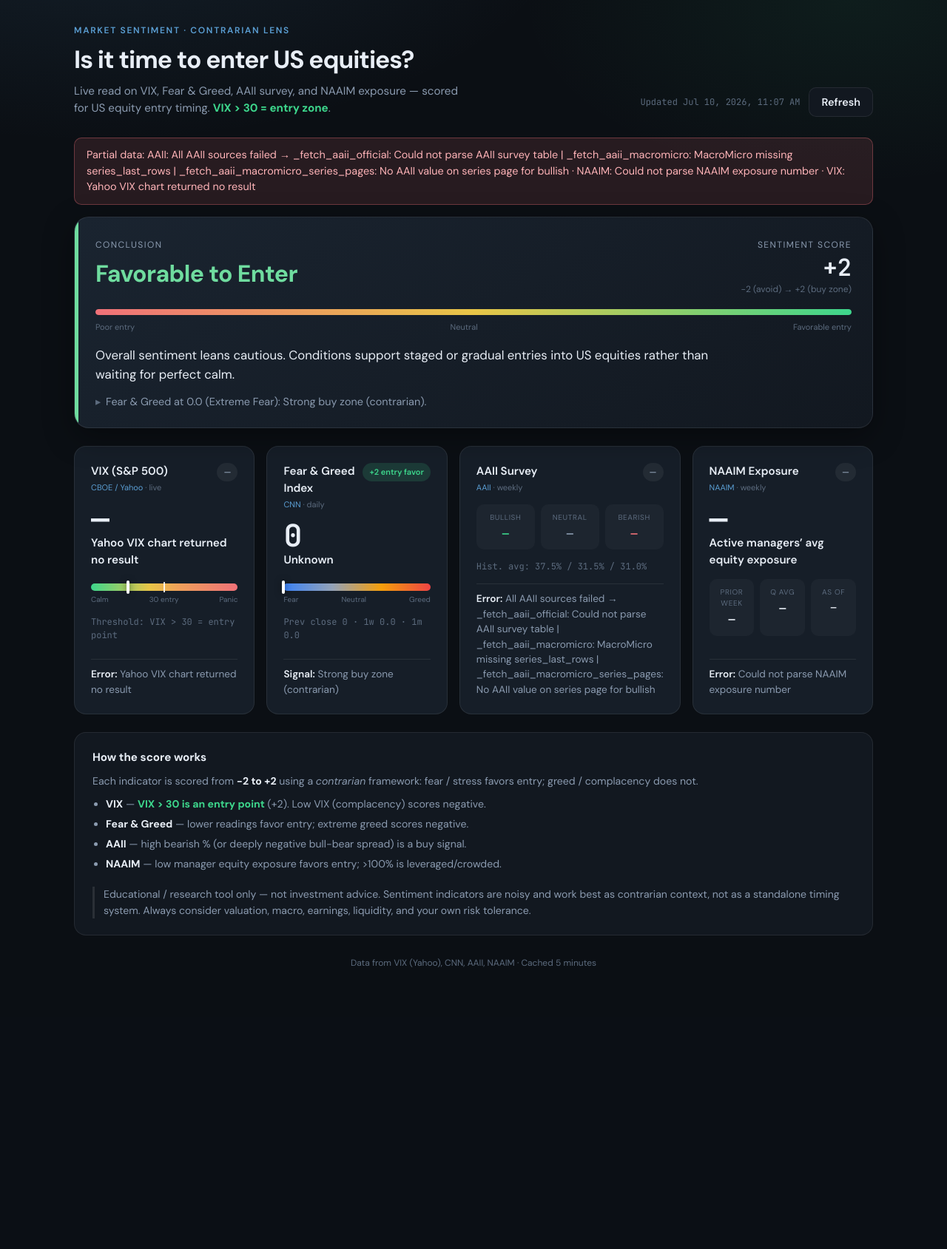
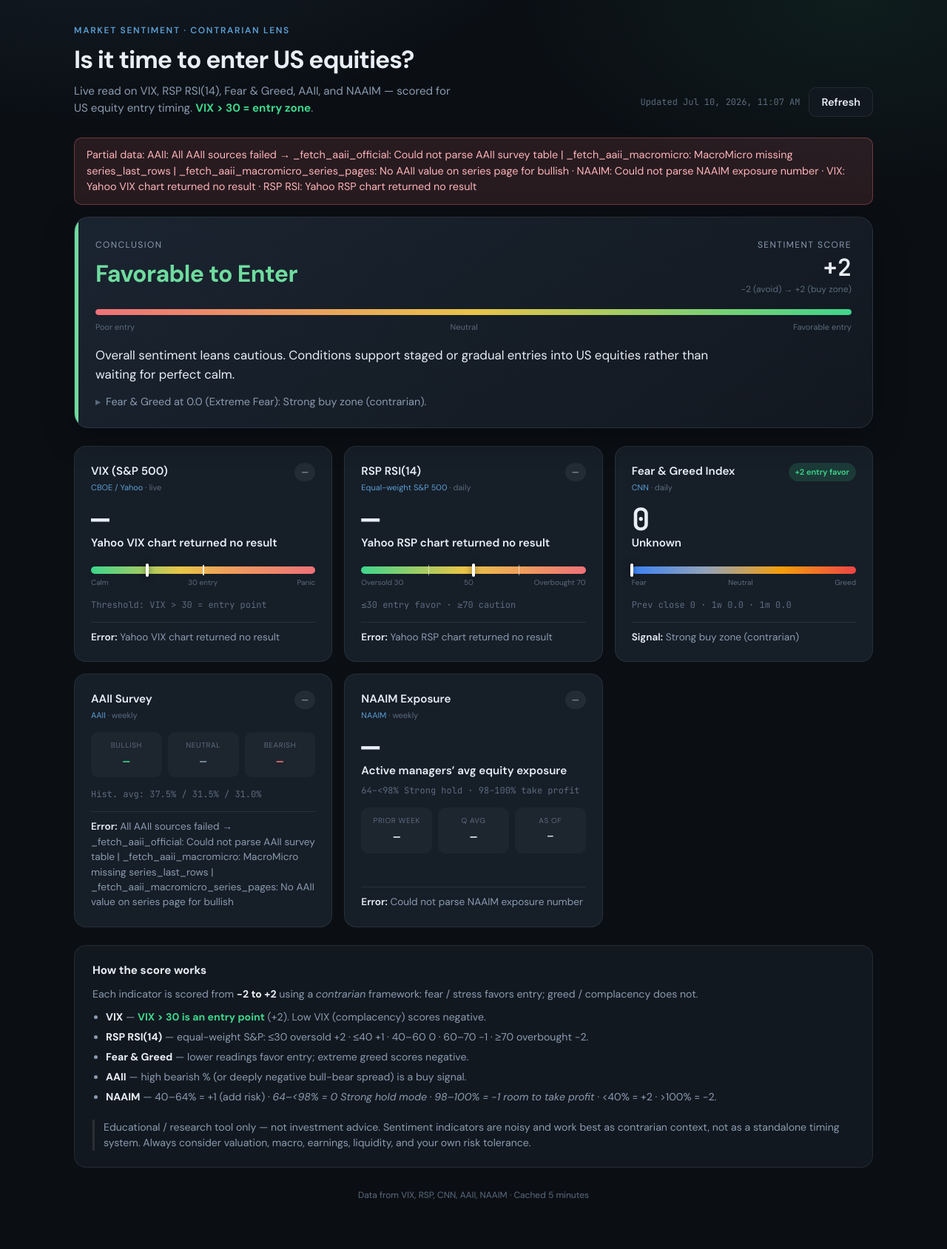
Before and after one commit to Adenfok/market-sentiment-app, a Flask app: page / in a window 1280 px wide. Shown: the whole page at 74% size. Before the commit the page ends 1308 px from the top, so only its background shows below. Run offline with Flask 3, Linux system fonts and the light colour scheme.

Commit message:
Add RSP RSI(14) and refine NAAIM scoring bands.
Include equal-weight S&P RSI in the scorecard, document NAAIM hold/take-profit meanings, and keep VIX entry rule.

```diff
--- a/app.py
+++ b/app.py
@@ -362,6 +362,89 @@
     }
 
 
+def compute_rsi(closes: list[float], period: int = 14) -> float | None:
+    """Wilder RSI from a list of closing prices (oldest → newest)."""
+    if len(closes) < period + 1:
+        return None
+    gains: list[float] = []
+    losses: list[float] = []
+    for i in range(1, len(closes)):
+        ch = closes[i] - closes[i - 1]
+        gains.append(max(ch, 0.0))
+        losses.append(max(-ch, 0.0))
+
+    avg_gain = sum(gains[:period]) / period
+    avg_loss = sum(losses[:period]) / period
+    for i in range(period, len(gains)):
+        avg_gain = (avg_gain * (period - 1) + gains[i]) / period
+        avg_loss = (avg_loss * (period - 1) + losses[i]) / period
+
+    if avg_loss == 0:
+        return 100.0
+    rs = avg_gain / avg_loss
+    return 100.0 - (100.0 / (1.0 + rs))
+
+
+def fetch_rsp_rsi(session: requests.Session, period: int = 14) -> dict[str, Any]:
+    """
+    RSP (Invesco S&P 500 Equal Weight ETF) daily RSI(14) via Yahoo Finance.
+    Equal-weight S&P is a broader market-breadth-style pulse than cap-weighted SPY.
+    """
+    url = "https://query1.finance.yahoo.com/v8/finance/chart/RSP?interval=1d&range=6mo"
+    r = session.get(url, timeout=20)
+    r.raise_for_status()
+    payload = r.json()
+    result = (payload.get("chart") or {}).get("result") or []
+    if not result:
+        raise ValueError("Yahoo RSP chart returned no result")
+
+    meta = result[0].get("meta") or {}
+    timestamps = result[0].get("timestamp") or []
+    closes_raw = (
+        ((result[0].get("indicators") or {}).get("quote") or [{}])[0].get("close") or []
+    )
+    pairs = [
+        (ts, float(cl))
+        for ts, cl in zip(timestamps, closes_raw)
+        if cl is not None
+    ]
+    if len(pairs) < period + 2:
+        raise ValueError(f"Need at least {period + 2} RSP closes for RSI")
+
+    closes = [c for _, c in pairs]
+    rsi = compute_rsi(closes, period=period)
+    if rsi is None:
+        raise ValueError("Could not compute RSP RSI")
+
+    # Prior RSI snapshots: drop last 5 and last 21 closes and recompute
+    rsi_1w = compute_rsi(closes[:-5], period=period) if len(closes) > period + 6 else None
+    rsi_1m = compute_rsi(closes[:-21], period=period) if len(closes) > period + 22 else None
+
+    price = float(meta.get("regularMarketPrice") or closes[-1])
+    prev_close = meta.get("chartPreviousClose") or meta.get("previousClose")
+    last_ts = pairs[-1][0]
+    as_of = datetime.fromtimestamp(last_ts, tz=timezone.utc).strftime("%Y-%m-%d")
+
+    return {
+        "source": "RSP RSI(14)",
+        "source_url": "https://finance.yahoo.com/quote/RSP/",
+        "symbol": "RSP",
+        "name": "Invesco S&P 500 Equal Weight ETF",
+        "period": period,
+        "value": round(float(rsi), 1),
+        "price": round(price, 2),
+        "previous_close": round(float(prev_close), 2) if prev_close is not None else None,
+        "previous_1_week": round(float(rsi_1w), 1) if rsi_1w is not None else None,
+        "previous_1_month": round(float(rsi_1m), 1) if rsi_1m is not None else None,
+        "as_of": as_of,
+        "oversold": float(rsi) <= 30,
+        "overbought": float(rsi) >= 70,
+        "scale": "RSI(14): ≤30 oversold (entry favor) · ≥70 overbought (caution)",
+        "ok": True,
+        "error": None,
+    }
+
+
 def fetch_naaim(session: requests.Session) -> dict[str, Any]:
     """NAAIM Exposure Index from official NAAIM page."""
     url = "https://naaim.org/programs/naaim-exposure-index/"
@@ -452,17 +535,48 @@
 
 
 def score_naaim(value: float) -> dict[str, Any]:
-    """High manager equity exposure = crowded longs = weaker contrarian entry."""
+    """
+    NAAIM average equity exposure (contrarian).
+
+    User bands:
+      40–64%  → +1
+      64–98%  →  0  (Strong hold mode)
+      98–100% → -1  (Room to take profit)
+    Extremes:
+      < 40%   → +2
+      > 100%  → -2
+    Boundaries: [40,64) +1 · [64,98) 0 · [98,100] -1
+    """
     if value < 40:
-        pts, label, signal = 2, "Very low exposure", "Managers defensive — buy opportunity"
-    elif value < 60:
-        pts, label, signal = 1, "Below-average exposure", "Room for managers to add risk"
-    elif value < 80:
-        pts, label, signal = 0, "Moderate exposure", "Neither extreme"
+        pts, label, signal = (
+            2,
+            "Very low exposure",
+            "Managers defensive — buy opportunity",
+        )
+    elif value < 64:
+        pts, label, signal = (
+            1,
+            "Below-average exposure (40–64%)",
+            "Room for managers to add risk — constructive for entries",
+        )
+    elif value < 98:
+        pts, label, signal = (
+            0,
+            "Strong hold mode (64–98%)",
+            "Strong hold mode — managers committed long; stay invested, no extreme signal",
+        )
     elif value <= 100:
-        pts, label, signal = -1, "High exposure", "Managers mostly fully invested"
+        pts, label, signal = (
+            -1,
+            "Near fully invested (98–100%)",
+            "Room to take profit — managers almost fully invested; consider trimming",
+        )
     else:
-        pts, label, signal = -2, "Leveraged / extreme long", "Crowded — elevated risk"
+        pts, label, signal = (
+            -2,
+            "Leveraged / extreme long (>100%)",
+            "Crowded leveraged long — elevated risk; prioritize taking profit / risk cut",
+        )
     return {"points": pts, "label": label, "signal": signal}
 
 
@@ -500,17 +614,64 @@
     }
 
 
+def score_rsp_rsi(value: float) -> dict[str, Any]:
+    """
+    RSP RSI(14) — equal-weight S&P momentum / mean-reversion gauge.
+
+    Oversold (low RSI) favors entry; overbought (high RSI) favors caution.
+    """
+    if value <= 30:
+        pts, label, signal = (
+            2,
+            "Oversold",
+            "RSP RSI ≤ 30 — oversold equal-weight S&P; strong mean-reversion entry favor",
+        )
+    elif value <= 40:
+        pts, label, signal = (
+            1,
+            "Soft oversold",
+            "RSP RSI in soft oversold zone — constructive for staged entries",
+        )
+    elif value < 60:
+        pts, label, signal = (
+            0,
+            "Neutral momentum",
+            "RSP RSI mid-range — no strong overbought/oversold edge",
+        )
+    elif value < 70:
+        pts, label, signal = (
+            -1,
+            "Elevated momentum",
+            "RSP RSI elevated — momentum strong but not extreme; watch for stretch",
+        )
+    else:
+        pts, label, signal = (
+            -2,
+            "Overbought",
+            "RSP RSI ≥ 70 — overbought equal-weight S&P; weaker entry / consider patience",
+        )
+    return {
+        "points": pts,
+        "label": label,
+        "signal": signal,
+        "oversold": value <= 30,
+        "overbought": value >= 70,
+    }
+
+
 def build_conclusion(
     fg: dict[str, Any],
     aaii: dict[str, Any],
     naaim: dict[str, Any],
     vix: dict[str, Any],
+    rsp_rsi: dict[str, Any],
 ) -> dict[str, Any]:
     scores = {
         "fear_greed": score_fear_greed(fg["value"]) if fg.get("ok") else None,
         "aaii": score_aaii(aaii["bullish"], aaii["bearish"]) if aaii.get("ok") else None,
         "naaim": score_naaim(naaim["value"]) if naaim.get("ok") else None,
         "vix": score_vix(vix["value"]) if vix.get("ok") else None,
+        "rsp_rsi": score_rsp_rsi(rsp_rsi["value"]) if rsp_rsi.get("ok") else None,
     }
 
     available = [s for s in scores.values() if s is not None]
@@ -531,7 +692,8 @@
     max_pts = 2 * len(available)
     vix_entry = bool(vix.get("ok") and vix.get("value", 0) > 30)
 
-    if total >= 5:
+    # 5 gauges max ±10; keep Strong Buy as a clear multi-signal threshold
+    if total >= 6:
         verdict, vclass = "Strong Buy Zone", "strong-buy"
         summary = (
             "Sentiment is broadly pessimistic or under-invested. Historically this is a "
@@ -578,6 +740,11 @@
         details.append(
             f"VIX at {vix['value']} — {zone}: {scores['vix']['signal']}."
         )
+    if scores["rsp_rsi"]:
+        details.append(
+            f"RSP RSI(14) at {rsp_rsi['value']} ({scores['rsp_rsi']['label']}): "
+            f"{scores['rsp_rsi']['signal']}."
+        )
     if scores["fear_greed"]:
         details.append(
             f"Fear & Greed at {fg['value']} ({scores['fear_greed']['label']}): "
@@ -593,6 +760,19 @@
             f"NAAIM exposure {naaim['value']}%: {scores['naaim']['signal']}."
         )
 
+    def _score_payload(v: dict[str, Any] | None) -> dict[str, Any] | None:
+        if not v:
+            return None
+        out = {
+            "points": v["points"],
+            "label": v["label"],
+            "signal": v["signal"],
+        }
+        for key in ("entry_zone", "oversold", "overbought"):
+            if key in v:
+                out[key] = v[key]
+        return out
+
     return {
         "total_points": total,
         "max_points": max_pts,
@@ -603,19 +783,7 @@
         "details": details,
         "disclaimer": DISCLAIMER,
         "vix_entry_zone": vix_entry,
-        "scores": {
-            k: (
-                {
-                    "points": v["points"],
-                    "label": v["label"],
-                    "signal": v["signal"],
-                    **({"entry_zone": v["entry_zone"]} if "entry_zone" in v else {}),
-                }
-                if v
-                else None
-            )
-            for k, v in scores.items()
-        },
+        "scores": {k: _score_payload(v) for k, v in scores.items()},
     }
 
 
@@ -658,13 +826,20 @@
         vix = {"ok": False, "error": str(exc), "source": "CBOE VIX (S&P 500)"}
         errors.append(f"VIX: {exc}")
 
-    conclusion = build_conclusion(fg, aaii, naaim, vix)
+    try:
+        rsp_rsi = fetch_rsp_rsi(session)
+    except Exception as exc:  # noqa: BLE001
+        rsp_rsi = {"ok": False, "error": str(exc), "source": "RSP RSI(14)"}
+        errors.append(f"RSP RSI: {exc}")
+
+    conclusion = build_conclusion(fg, aaii, naaim, vix, rsp_rsi)
     payload = {
         "fetched_at": datetime.now(timezone.utc).isoformat(),
         "fear_greed": fg,
         "aaii": aaii,
         "naaim": naaim,
         "vix": vix,
+        "rsp_rsi": rsp_rsi,
         "conclusion": conclusion,
         "errors": errors,
     }
--- a/templates/index.html
+++ b/templates/index.html
@@ -247,7 +247,55 @@
     }
 
     @media (min-width: 1100px) {
-      .grid { grid-template-columns: repeat(4, 1fr); }
+      .grid { grid-template-columns: repeat(3, 1fr); }
+    }
+
+    .card.rsi-oversold {
+      border-color: rgba(61, 214, 140, 0.45);
+      box-shadow: 0 0 0 1px rgba(61, 214, 140, 0.15), var(--shadow);
+    }
+
+    .card.rsi-overbought {
+      border-color: rgba(240, 113, 120, 0.4);
+      box-shadow: 0 0 0 1px rgba(240, 113, 120, 0.12), var(--shadow);
+    }
+
+    .rsi-bar {
+      height: 10px;
+      border-radius: 99px;
+      background: linear-gradient(90deg, #3dd68c 0%, #e8c547 45%, #f0a05a 70%, #f07178 100%);
+      position: relative;
+      margin: 6px 0 4px;
+    }
+
+    .rsi-needle {
+      position: absolute;
+      top: -4px;
+      width: 4px;
+      height: 18px;
+      background: #fff;
+      border-radius: 2px;
+      box-shadow: 0 0 8px rgba(0,0,0,0.5);
+      transform: translateX(-50%);
+      transition: left 0.5s ease;
+    }
+
+    .rsi-mark {
+      position: absolute;
+      top: -2px;
+      bottom: -2px;
+      width: 1px;
+      background: rgba(255,255,255,0.55);
+    }
+
+    .rsi-mark.os { left: 30%; }
+    .rsi-mark.ob { left: 70%; }
+
+    .rsi-scale {
+      display: flex;
+      justify-content: space-between;
+      font-size: 10px;
+      color: var(--dim);
     }
 
     @media (max-width: 700px) {
@@ -536,7 +584,7 @@
         <div class="eyebrow">Market Sentiment · Contrarian Lens</div>
         <h1>Is it time to enter US equities?</h1>
         <p class="subtitle">
-          Live read on VIX, Fear &amp; Greed, AAII survey, and NAAIM exposure —
+          Live read on VIX, RSP RSI(14), Fear &amp; Greed, AAII, and NAAIM —
           scored for US equity entry timing. <strong style="color:var(--green)">VIX &gt; 30 = entry zone</strong>.
         </p>
       </div>
@@ -594,6 +642,32 @@
         <div class="deltas" id="vixDeltas">Threshold: VIX &gt; 30 = entry point</div>
         <div class="entry-flag" id="vixEntryFlag">Entry zone active</div>
         <div class="signal" id="vixSignal"><strong>Signal:</strong> —</div>
+      </article>
+
+      <!-- RSP RSI(14) -->
+      <article class="card" id="cardRsp">
+        <div class="card-head">
+          <div>
+            <h2>RSP RSI(14)</h2>
+            <div class="src"><a href="https://finance.yahoo.com/quote/RSP/" target="_blank" rel="noopener">Equal-weight S&amp;P 500</a> · daily</div>
+          </div>
+          <span class="badge" id="rspBadge">—</span>
+        </div>
+        <div>
+          <div class="big-value skeleton" id="rspValue">—</div>
+          <div class="rating" id="rspRating">14-day RSI</div>
+        </div>
+        <div>
+          <div class="rsi-bar">
+            <div class="rsi-mark os" title="Oversold 30"></div>
+            <div class="rsi-mark ob" title="Overbought 70"></div>
+            <div class="rsi-needle" id="rspNeedle" style="left:50%"></div>
+          </div>
+          <div class="rsi-scale"><span>Oversold 30</span><span>50</span><span>Overbought 70</span></div>
+        </div>
+        <div class="deltas" id="rspDeltas">≤30 entry favor · ≥70 caution</div>
+        <div class="entry-flag" id="rspOversoldFlag">Oversold — entry favor</div>
+        <div class="signal" id="rspSignal"><strong>Signal:</strong> —</div>
       </article>
 
       <!-- Fear & Greed -->
@@ -656,6 +730,7 @@
         <div>
           <div class="big-value skeleton" id="naaimValue">—<span class="unit">%</span></div>
           <div class="rating" id="naaimRating">Active managers’ avg equity exposure</div>
+          <div class="deltas" id="naaimMeaning" style="margin-top:6px">64–&lt;98% Strong hold · 98–100% take profit</div>
         </div>
         <div class="stat-row">
           <div class="stat">
@@ -683,9 +758,10 @@
       </p>
       <ul>
         <li><strong style="color:var(--text)">VIX</strong> — <strong style="color:var(--green)">VIX &gt; 30 is an entry point</strong> (+2). Low VIX (complacency) scores negative.</li>
+        <li><strong style="color:var(--text)">RSP RSI(14)</strong> — equal-weight S&amp;P: ≤30 oversold +2 · ≤40 +1 · 40–60 0 · 60–70 −1 · ≥70 overbought −2.</li>
         <li><strong style="color:var(--text)">Fear &amp; Greed</strong> — lower readings favor entry; extreme greed scores negative.</li>
         <li><strong style="color:var(--text)">AAII</strong> — high bearish % (or deeply negative bull−bear spread) is a buy signal.</li>
-        <li><strong style="color:var(--text)">NAAIM</strong> — low manager equity exposure favors entry; &gt;100% is leveraged/crowded.</li>
+        <li><strong style="color:var(--text)">NAAIM</strong> — 40–64% = +1 (add risk) · <em>64–&lt;98% = 0 Strong hold mode</em> · <em>98–100% = −1 room to take profit</em> · &lt;40% = +2 · &gt;100% = −2.</li>
       </ul>
       <p class="disclaimer" id="disclaimer">
         Educational / research tool only — not investment advice. Sentiment indicators are noisy
@@ -694,7 +770,7 @@
     </section>
 
     <footer>
-      Data from VIX (Yahoo), CNN, AAII, NAAIM · Cached 5 minutes
+      Data from VIX, RSP, CNN, AAII, NAAIM · Cached 5 minutes
     </footer>
   </div>
 
@@ -728,6 +804,7 @@
       const aaii = data.aaii || {};
       const naaim = data.naaim || {};
       const vix = data.vix || {};
+      const rsp = data.rsp_rsi || {};
       const scores = c.scores || {};
 
       // Hero
@@ -738,11 +815,11 @@
       $("scoreNum").textContent =
         (c.total_points > 0 ? "+" : "") + (c.total_points ?? "—");
       $("scoreScale").textContent =
-        `${c.min_points ?? -8} (avoid) → +${c.max_points ?? 8} (buy zone)`;
+        `${c.min_points ?? -10} (avoid) → +${c.max_points ?? 10} (buy zone)`;
 
       // Meter: map [min,max] → 0–100%
-      const minP = c.min_points ?? -8;
-      const maxP = c.max_points ?? 8;
+      const minP = c.min_points ?? -10;
+      const maxP = c.max_points ?? 10;
       const total = c.total_points ?? 0;
       const pct = ((total - minP) / (maxP - minP)) * 100;
       $("meterFill").style.width = Math.max(4, Math.min(100, pct)) + "%";
@@ -784,6 +861,36 @@
         $("vixSignal").innerHTML = `<strong>Error:</strong> ${vix.error || "fetch failed"}`;
         $("vixEntryFlag").classList.remove("show");
         cardVix.classList.remove("vix-entry");
+      }
+
+      // RSP RSI(14)
+      const cardRsp = $("cardRsp");
+      if (rsp.ok) {
+        $("rspValue").textContent = rsp.value;
+        $("rspRating").textContent = scores.rsp_rsi?.label || "RSI(14)";
+        const os = !!rsp.oversold || rsp.value <= 30;
+        const ob = !!rsp.overbought || rsp.value >= 70;
+        $("rspRating").className =
+          "rating " + (os ? "fear" : ob ? "greed" : "neutral");
+        $("rspNeedle").style.left = Math.max(0, Math.min(100, rsp.value)) + "%";
+        $("rspDeltas").textContent =
+          `Price $${rsp.price ?? "—"} · 1w RSI ${rsp.previous_1_week ?? "—"} · 1m ${rsp.previous_1_month ?? "—"} · as of ${rsp.as_of || "—"}`;
+        const b = ptsBadge(scores.rsp_rsi?.points);
+        $("rspBadge").textContent = os ? "+2 OVERSOLD" : ob ? "-2 OVERBOUGHT" : b.text;
+        $("rspBadge").className = "badge " + (os ? "pos" : ob ? "neg" : b.cls);
+        $("rspSignal").innerHTML =
+          `<strong>Signal:</strong> ${scores.rsp_rsi?.signal || "—"}`;
+        $("rspOversoldFlag").classList.toggle("show", os);
+        if (cardRsp) {
+          cardRsp.classList.toggle("rsi-oversold", os);
+          cardRsp.classList.toggle("rsi-overbought", ob);
+        }
+      } else if (cardRsp) {
+        $("rspValue").textContent = "—";
+        $("rspRating").textContent = rsp.error || "Unavailable";
+        $("rspSignal").innerHTML = `<strong>Error:</strong> ${rsp.error || "fetch failed"}`;
+        $("rspOversoldFlag").classList.remove("show");
+        cardRsp.classList.remove("rsi-oversold", "rsi-overbought");
       }
 
       // Fear & Greed
@@ -837,6 +944,30 @@
         const b = ptsBadge(scores.naaim?.points);
         $("naaimBadge").textContent = b.text;
         $("naaimBadge").className = "badge " + b.cls;
+        // Mode label under the big number
+        const mode = scores.naaim?.label || "Active managers’ avg equity exposure";
+        $("naaimRating").textContent = mode;
+        $("naaimRating").className =
+          "rating " +
+          (scores.naaim?.points > 0
+            ? "fear"
+            : scores.naaim?.points < 0
+              ? "greed"
+              : "neutral");
+        const meaningEl = $("naaimMeaning");
+        if (meaningEl) {
+          if (naaim.value >= 98 && naaim.value <= 100) {
+            meaningEl.textContent = "98–100%: Room to take profit";
+          } else if (naaim.value >= 64 && naaim.value < 98) {
+            meaningEl.textContent = "64–<98%: Strong hold mode";
+          } else if (naaim.value >= 40 && naaim.value < 64) {
+            meaningEl.textContent = "40–64%: Room to add risk (+1)";
+          } else if (naaim.value < 40) {
+            meaningEl.textContent = "<40%: Very defensive — buy opportunity (+2)";
+          } else {
+            meaningEl.textContent = ">100%: Leveraged long — elevated risk (−2)";
+          }
+        }
         $("naaimSignal").innerHTML =
           `<strong>Signal:</strong> ${scores.naaim?.signal || "—"}`;
       } else {
```
Also changed, not shown: README.md.
